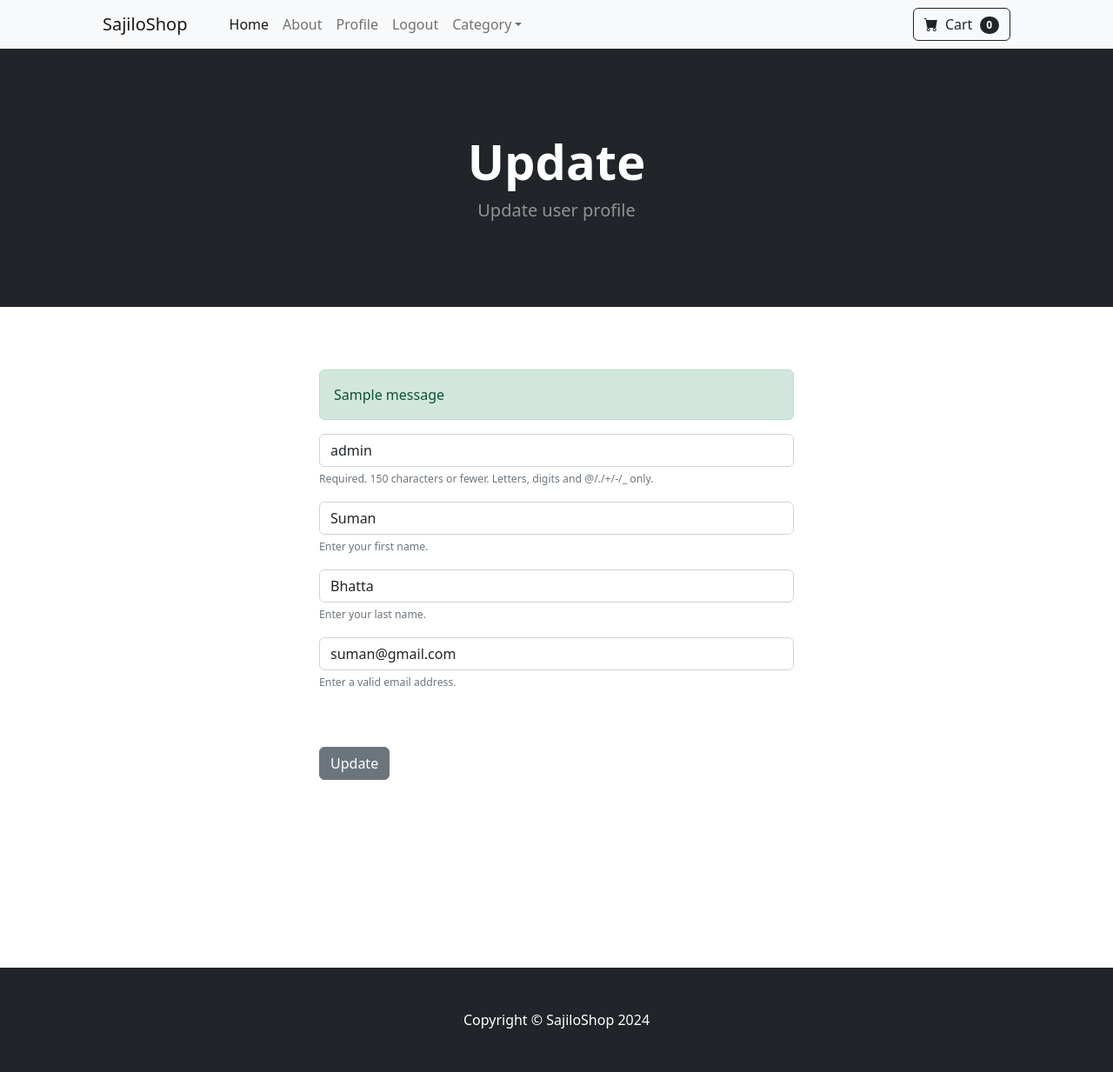
After one commit to suman154/SajiloShop, a Django app: page /update_user/ in a window 1280 px wide. The commit adds this page. Shown: the whole page at 87% size. Run offline with Django 5.2, Linux system fonts and the light colour scheme; a user stored in the database is signed in; tables that the repository leaves empty hold one stand-in row (values such as "Sample post"); one stand-in notice (Sample message) is shown; some libraries are stand-ins or nearby versions.

Commit message:
Update User Profile 12.55

```diff
--- a/store/forms.py
+++ b/store/forms.py
@@ -1,6 +1,7 @@
 from django.contrib.auth.models import User
 from django import forms
 from django.contrib.auth.forms import UserCreationForm
+
 
 
 
@@ -30,3 +31,39 @@ class SignUpForm(UserCreationForm):
 		self.fields['password2'].widget.attrs['placeholder'] = 'Confirm Password'
 		self.fields['password2'].label = ''
 		self.fields['password2'].help_text = '<span class="form-text text-muted"><small>Enter the same password as before, for verification.</small></span>'
+
+
+
+
+
+class UpdateUserForm(forms.ModelForm):
+	email = forms.EmailField(label="", widget=forms.TextInput(attrs={'class':'form-control', 'placeholder':'Email Address'}))
+	first_name = forms.CharField(label="", max_length=100, widget=forms.TextInput(attrs={'class':'form-control', 'placeholder':'First Name'}))
+	last_name = forms.CharField(label="", max_length=100, widget=forms.TextInput(attrs={'class':'form-control', 'placeholder':'Last Name'}))
+
+	class Meta:
+		model = User
+		fields = ('username', 'first_name', 'last_name', 'email')
+
+	def __init__(self, *args, **kwargs):
+		super(UpdateUserForm, self).__init__(*args, **kwargs)
+
+		self.fields['username'].widget.attrs['class'] = 'form-control'
+		self.fields['username'].widget.attrs['placeholder'] = 'User Name'
+		self.fields['username'].label = ''
+		self.fields['username'].help_text = '<span class="form-text text-muted"><small>Required. 150 characters or fewer. Letters, digits and @/./+/-/_ only.</small></span>'
+
+		self.fields['email'].widget.attrs['class'] = 'form-control'
+		self.fields['email'].widget.attrs['placeholder'] = 'Email Address'
+		self.fields['email'].label = ''
+		self.fields['email'].help_text = '<span class="form-text text-muted"><small>Enter a valid email address.</small></span>'
+
+		self.fields['first_name'].widget.attrs['class'] = 'form-control'
+		self.fields['first_name'].widget.attrs['placeholder'] = 'First Name'
+		self.fields['first_name'].label = ''
+		self.fields['first_name'].help_text = '<span class="form-text text-muted"><small>Enter your first name.</small></span>'
+
+		self.fields['last_name'].widget.attrs['class'] = 'form-control'
+		self.fields['last_name'].widget.attrs['placeholder'] = 'Last Name'
+		self.fields['last_name'].label = ''
+		self.fields['last_name'].help_text = '<span class="form-text text-muted"><small>Enter your last name.</small></span>'
--- a/store/templates/navbar.html
+++ b/store/templates/navbar.html
@@ -8,6 +8,7 @@
                         <li class="nav-item"><a class="nav-link active" aria-current="page" href="{% url 'home' %}">Home</a></li>
                         <li class="nav-item"><a class="nav-link" href="{% url 'about' %}">About</a></li>
                         {% if user.is_authenticated %}
+                            <li class="nav-item"><a class="nav-link" href="{% url 'update_user' %}">Profile</a></li>
                             <li class="nav-item"><a class="nav-link" href="{% url 'logout' %}">Logout</a></li>
                         {% else %}
                             <li class="nav-item"><a class="nav-link" href="{% url 'login' %}">Login</a></li>
--- /dev/null
+++ b/store/templates/update_user.html
@@ -0,0 +1,46 @@
+{% extends "base.html" %}
+{% block content %}
+<!-- Header -->
+<header class="bg-dark py-5">
+    <div class="container px-4 px-lg-5 my-5">
+        <div class="text-center text-white">
+            <h1 class="display-4 fw-bolder">Update</h1>
+            <p class="lead fw-normal text-white-50 mb-0">Update user profile</p>
+        </div>
+    </div>
+</header>
+<br><br><br>
+<div class="container">
+    <div class="row">
+        <div class="col-md-6 offset-md-3">
+            <!-- Display messages -->
+            {% if messages %}
+                {% for message in messages %}
+                    <div class="alert alert-{{ message.tags }}">{{ message }}</div>
+                {% endfor %}
+            {% endif %}
+
+            <!-- Display form errors -->
+            {% if form.errors %}
+                <div class="alert alert-danger">
+                    <ul>
+                        {% for field in form %}
+                            {% for error in field.errors %}
+                                <li>{{ error }}</li>
+                            {% endfor %}
+                        {% endfor %}
+                    </ul>
+                </div>
+            {% endif %}
+
+            <form method="POST" action="{% url 'update_user' %}">
+                {% csrf_token %}
+                {{ form.as_p }}
+                <br><br>
+                <button type="submit" class="btn btn-secondary">Update</button>
+            </form>
+        </div>
+    </div>
+</div>
+<br><br><br><br><br><br><br><br><br>
+{% endblock %}
--- a/store/urls.py
+++ b/store/urls.py
@@ -8,6 +8,7 @@ urlpatterns = [
     path('login/', login_user, name='login'),
     path('logout/', logout_user, name='logout'),
     path('register/', register_user, name='register'),
+    path('update_user/', update_user, name='update_user'),
     path('product/<int:pk>', product, name='product'),
     path('category/<str:foo>', category, name='category'),
     path('category_summary/', category_summary, name='category_summary'),
--- a/store/views.py
+++ b/store/views.py
@@ -5,7 +5,7 @@ from django.contrib import messages
 from django.contrib.auth.models import User
 from django.contrib.auth.forms import UserCreationForm
 from django import forms
-from .forms import *
+from .forms import SignUpForm, UpdateUserForm
 
 
 # Create your views here.
@@ -62,6 +62,25 @@ def register_user(request):
         return render(request, 'register.html', {'form':form})
 
 
+def update_user(request):
+    if request.user.is_authenticated:
+        user = request.user
+        form = UpdateUserForm(instance=user)
+        if request.method == "POST":
+            form = UpdateUserForm(request.POST, instance=user)
+            if form.is_valid():
+                form.save()
+                messages.success(request, ("User has been updated successfully!"))
+                return redirect('home')
+            else:
+                messages.warning(request, ("There was an error while updating user...please try again!"))
+                return redirect('update_user')
+        else:
+            return render(request, 'update_user.html', {'form':form})
+    else:
+        messages.warning(request, ("You need to login first!"))
+        return redirect('login')
+
 
 def product(request, pk):
     product = Product.objects.get(id=pk)
```
Also changed, not shown: db.sqlite3.
